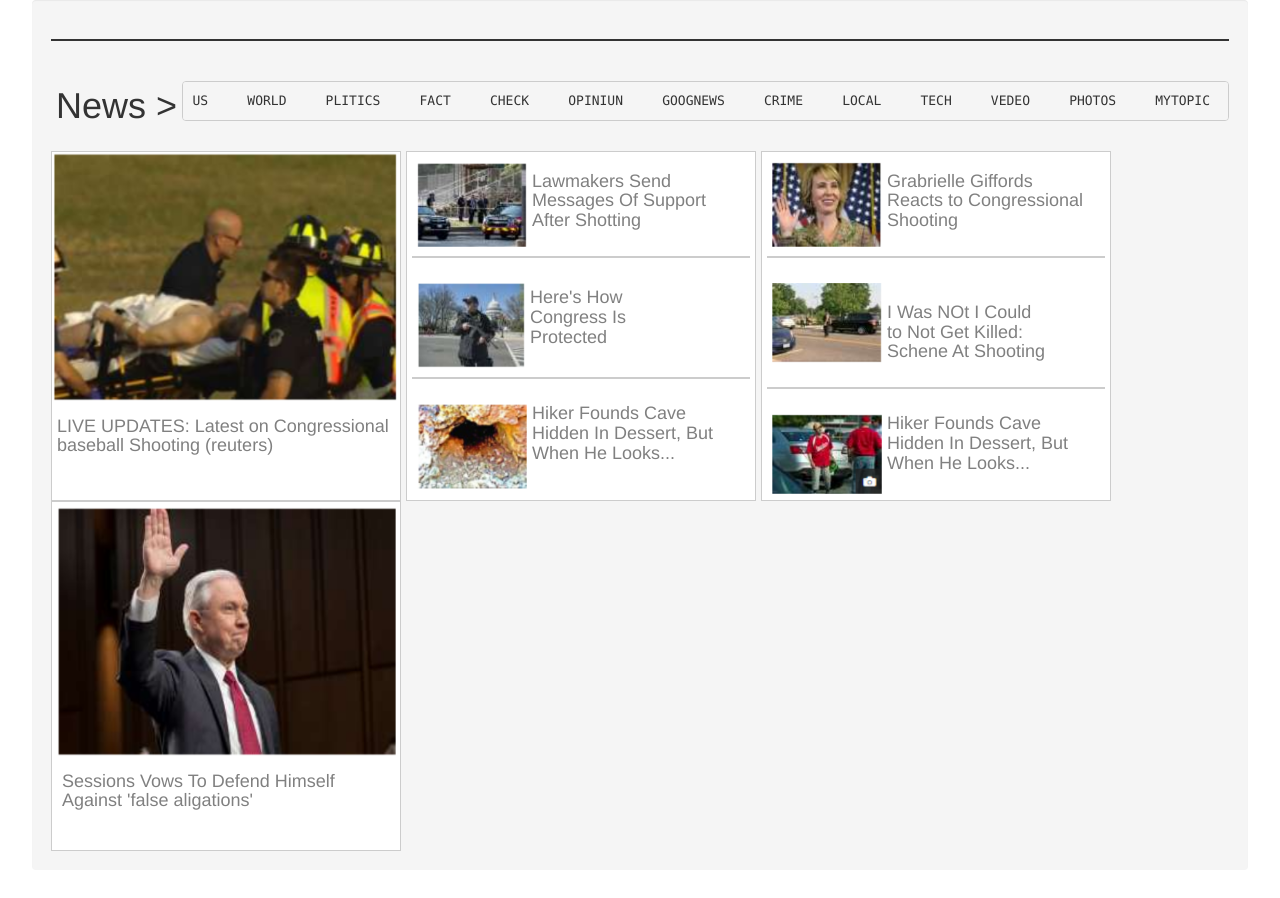
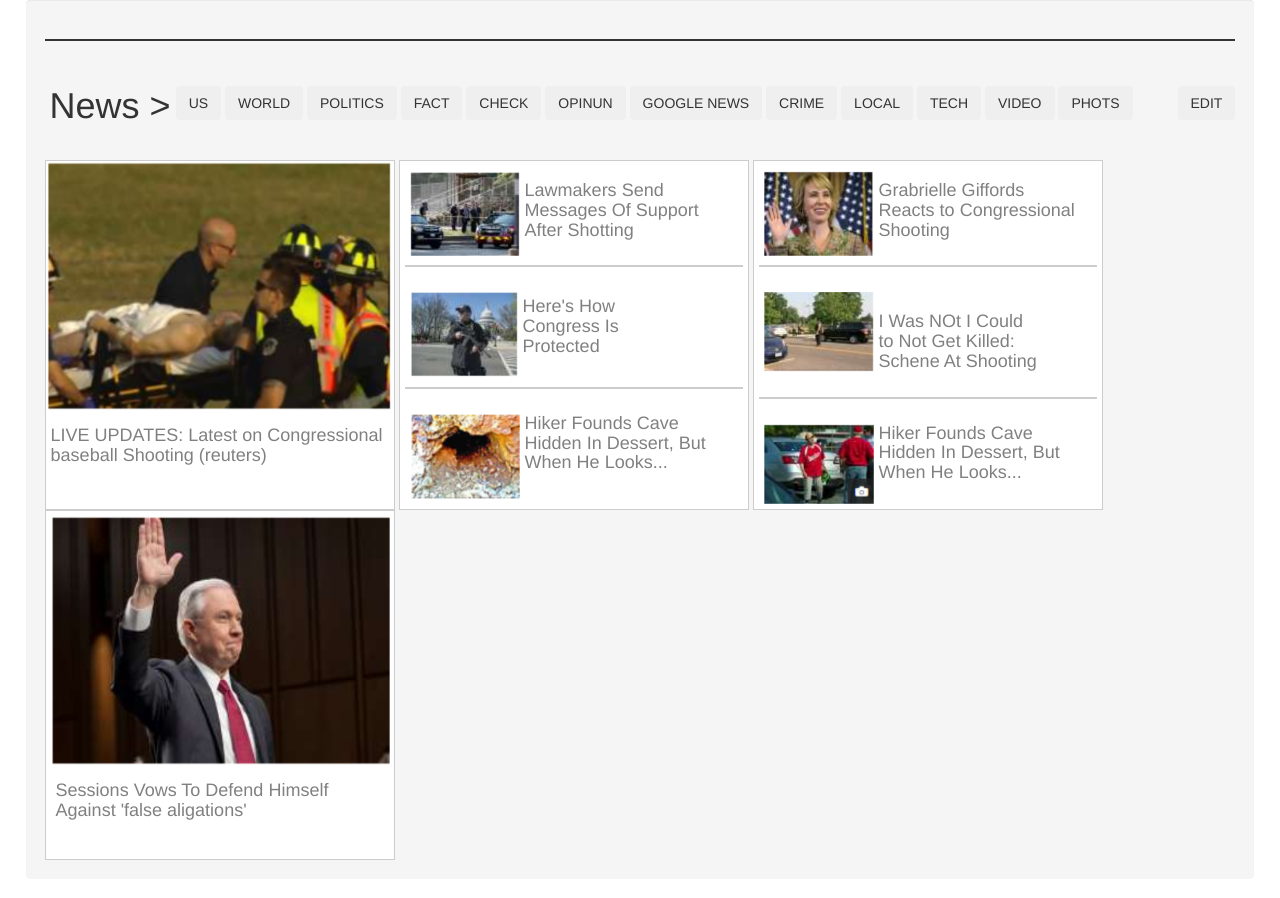
Before and after one commit to anilcherla/newsLetter, a plain HTML site: page index.html in a window 1280 px wide. Drawn offline with nearby package versions, Linux system fonts and the light colour scheme.

Commit message:
Edited code

```diff
--- a/index.css
+++ b/index.css
@@ -1,7 +1,7 @@
 
 .box{
 	border:1px white;
-	width:95%;
+	width:96%;
 	height:100%;
 }
 .percent{
@@ -15,7 +15,7 @@
 	border:1px solid #ccc;
 	background-color: white;
 	display: inline-block;
-	margin-right:5px;
+	margin-right:4px;
     width:350px;
     height: 350px;
     float:left;
--- a/index.html
+++ b/index.html
@@ -17,10 +17,22 @@
             <div class="percent">
       		    <h1>News ></h1>
             </div><br>
-            <div calss="percent well">
-              <pre>US     WORLD     PLITICS     FACT     CHECK     OPINIUN     GOOGNEWS     CRIME     LOCAL     TECH     VEDEO     PHOTOS     MYTOPIC                                        Edit</pre>
+            <div style="margin-top:5px" calss="percent well">
+            <button type="button" class="btn btn-md">US</button>
+            <button type="button" class="btn btn-md">WORLD</button>
+            <button type="button" class="btn btn-md">POLITICS</button>
+            <button type="button" class="btn btn-md">FACT</button>
+            <button type="button" class="btn btn-md">CHECK</button>
+            <button type="button" class="btn btn-md">OPINUN</button>
+            <button type="button" class="btn btn-md">GOOGLE NEWS</button>
+            <button type="button" class="btn btn-md">CRIME</button>
+            <button type="button" class="btn btn-md">LOCAL</button>
+            <button type="button" class="btn btn-md">TECH</button>
+            <button type="button" class="btn btn-md">VIDEO</button>
+            <button type="button" class="btn btn-md">PHOTS</button>
+            <button style="float: right"type="button" class="btn btn-md">EDIT</button>
             </div>
-                <br>
+                <br><br>
             <div class="desc">
               <img src="images\news1.png" alt="Trolltunga Norway" width="346" height="250"><br>
               <h4 style="padding:5px; color:rgb(128,128,128)"> LIVE UPDATES: Latest on Congressional baseball Shooting (reuters)</h4>
```
